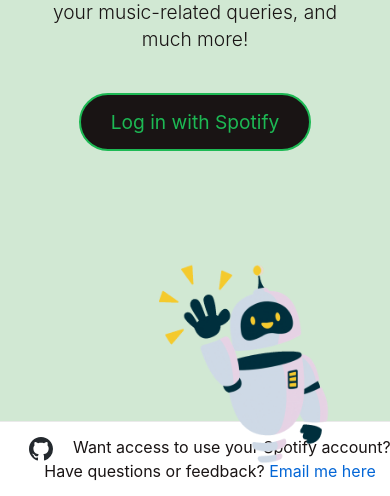
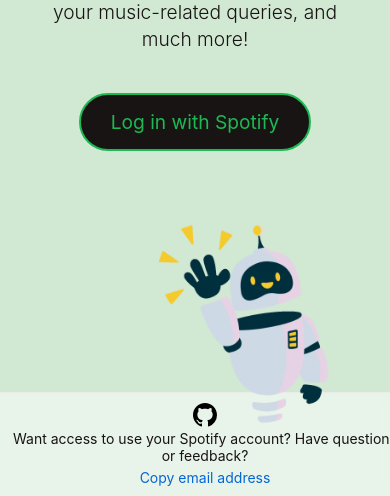
Before and after one commit to supermandee/myspotipal, a Flask app: page / in a window 390 px wide. Shown: the part 348-844 px from the top of the page. Run offline with Flask 3, Linux system fonts and the light colour scheme.

Commit message:
update footer for mobile

```diff
--- a/static/css/styles.css
+++ b/static/css/styles.css
@@ -69,6 +69,36 @@ p {
     height: 70px;
 }
 
+/* Footer styles */
+.footer {
+    position: fixed;
+    bottom: 0;
+    left: 0;
+    width: 100%;
+    background-color: rgba(255, 255, 255, 0.9); /* White with 90% opacity */
+    padding: 15px;
+    text-align: center;
+    border-top: 1px solid rgba(234, 234, 234, 0.8);
+    z-index: 1000;
+    backdrop-filter: blur(5px);
+}
+
+.footer-button {
+    background: none;
+    border: none;
+    color: #0366d6;
+    text-decoration: none;
+    cursor: pointer;
+    padding: 0;
+    font: inherit;
+}
+
+.footer-message {
+    color: green;
+    margin-left: 10px;
+    display: none;
+}
+
 /* Mobile styles */
 @media screen and (max-width: 768px) {
     body {
@@ -83,9 +113,9 @@ p {
         border-radius: 0;
         margin: 20;
         box-sizing: border-box;
-        display: flex;              /* Add this */
-        flex-direction: column;     /* Add this */
-        justify-content: center;    /* Controls vertical alignment */
+        display: flex;
+        flex-direction: column;
+        justify-content: center;
     }
 
     h1 {
@@ -98,28 +128,53 @@ p {
         margin: 10px auto 10px auto;
         line-height: 1.4;
     }
+
     .chatbot-image {
-        width: min(230px, 70vw); /* Will be 70% of viewport width, but never larger than 200px */
+        width: min(230px, 70vw);
         position: fixed;
         bottom: 20px;
         right: 30px;
         z-index: 1;
-        min-width: 150px; /* Ensures it doesn't get too small */
+        min-width: 150px;
     }
 
-
     .login-button {
-        margin-bottom: 30vh; /* Using viewport height instead of fixed pixels */
+        margin-bottom: 30vh;
         position: relative;
         z-index: 2;
     }
 
     .spotify-logo {
-        width: min(80px, 40vw); /* Will be 40% of viewport width, but never larger than 70px */
+        width: min(80px, 40vw);
         height: min(80px, 40vw);
         top: 15px;
         right: 15px;
-        min-width: 50px; /* Ensures it doesn't get too small */
+        min-width: 50px;
         min-height: 50px;
     }
+
+    /* Mobile footer styles */
+    .footer {
+        background-color: rgba(255, 255, 255, 0.5);
+        padding: 10px;
+        font-size: 14px;
+        border-top: 1px solid rgba(234, 234, 234, 0.8);
+        backdrop-filter: blur(5px);
+        z-index: 1;
+    }
+
+    .footer-text {
+        display: block;
+        margin-bottom: 5px;
+    }
+
+    /* Adjust chatbot image to work better with footer */
+    .chatbot-image {
+        width: min(230px, 60vw);
+        position: fixed;
+        bottom: 60px; /* Increased to give some space above footer */
+        right: 30px;
+        z-index: 5;
+        min-width: 150px;
+    }
 }
--- a/templates/index.html
+++ b/templates/index.html
@@ -11,11 +11,8 @@
     <!-- Google Fonts -->
     <link href="https://fonts.googleapis.com/css2?family=Roboto:wght@300;400;700&display=swap" rel="stylesheet">
 
-    <!-- Desktop stylesheet (for devices 768px and above) -->
-    <link rel="stylesheet" href="{{ url_for('static', filename='css/styles.css') }}" media="screen and (min-width: 768px)">
-
-    <!-- Mobile stylesheet (for devices below 768px) -->
-    <link rel="stylesheet" href="{{ url_for('static', filename='css/styles.css') }}" media="screen and (max-width: 767px)">
+    <!-- Stylesheet -->
+    <link rel="stylesheet" href="{{ url_for('static', filename='css/styles.css') }}">
 </head>
 <body>
     <div class="container">
@@ -35,14 +32,27 @@
              alt="Chatbot Image"
              class="chatbot-image">
     </div>
-    <div style="position: fixed; bottom: 0; left: 0; width: 100%; background-color: #fff; padding: 15px; text-align: center; border-top: 1px solid #eaeaea;">
-        <a href="https://github.com/supermandee/myspotipal" target="_blank" style="text-decoration: none; margin-right: 15px;">
-            <svg height="24" width="24" viewBox="0 0 16 16" style="fill: #24292e; vertical-align: middle;">
+
+    <div class="footer">
+        <a href="https://github.com/supermandee/myspotipal" target="_blank">
+            <svg height="24" width="24" viewBox="0 0 16 16">
                 <path d="M8 0C3.58 0 0 3.58 0 8c0 3.54 2.29 6.53 5.47 7.59.4.07.55-.17.55-.38 0-.19-.01-.82-.01-1.49-2.01.37-2.53-.49-2.69-.94-.09-.23-.48-.94-.82-1.13-.28-.15-.68-.52-.01-.53.63-.01 1.08.58 1.23.82.72 1.21 1.87.87 2.33.66.07-.52.28-.87.51-1.07-1.78-.2-3.64-.89-3.64-3.95 0-.87.31-1.59.82-2.15-.08-.2-.36-1.02.08-2.12 0 0 .67-.21 2.2.82.64-.18 1.32-.27 2-.27.68 0 1.36.09 2 .27 1.53-1.04 2.2-.82 2.2-.82.44 1.1.16 1.92.08 2.12.51.56.82 1.27.82 2.15 0 3.07-1.87 3.75-3.65 3.95.29.25.54.73.54 1.48 0 1.07-.01 1.93-.01 2.2 0 .21.15.46.55.38A8.013 8.013 0 0016 8c0-4.42-3.58-8-8-8z"/>
             </svg>
         </a>
-        Want access to use your Spotify account? Have questions or feedback? <a href="mailto:keqing.hong@yahoo.com" style="color: #0366d6; text-decoration: none;">Email me here</a>
+        <span class="footer-text">Want access to use your Spotify account? Have questions or feedback?</span>
+        <button class="footer-button" onclick="copyEmail()">Copy email address</button>
+        <span id="emailCopiedMessage" class="footer-message">Email copied!</span>
     </div>
+
+    <script>
+        function copyEmail() {
+            navigator.clipboard.writeText('keqing.hong@yahoo.com');
+            const message = document.getElementById('emailCopiedMessage');
+            message.style.display = 'block';
+            setTimeout(() => {
+                message.style.display = 'none';
+            }, 2000);
+        }
+    </script>
 </body>
 </html>
-<br>
```
